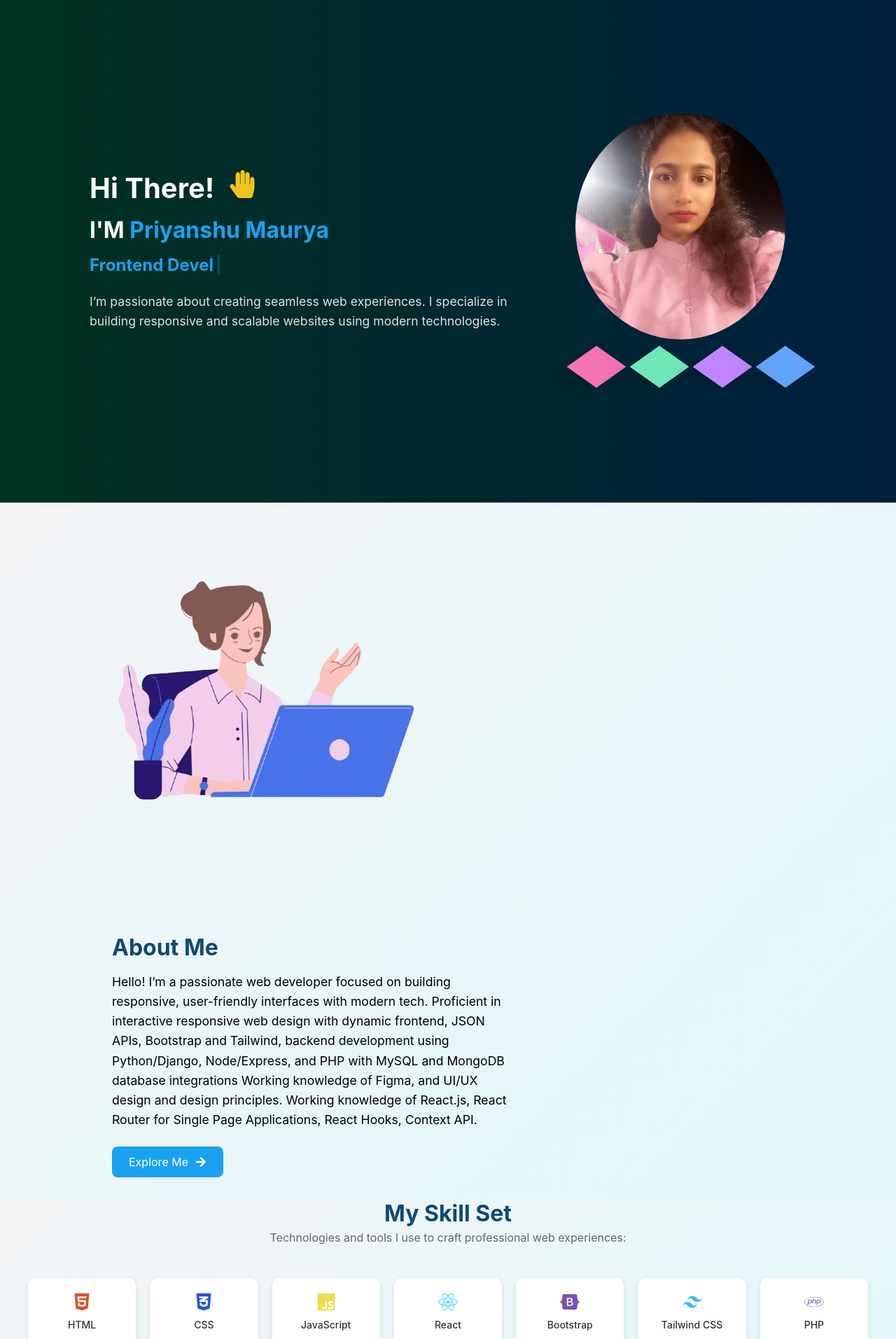
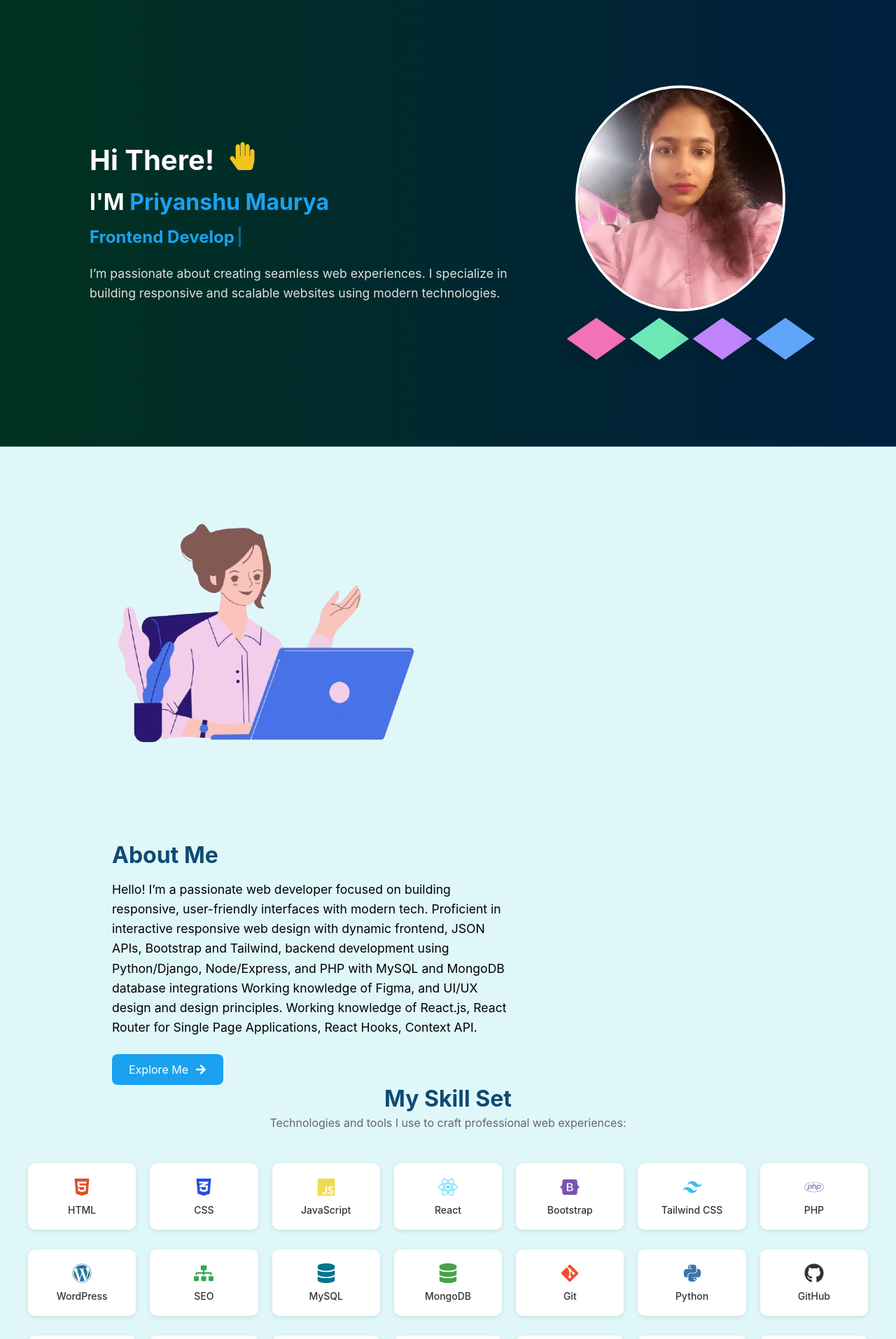
Before and after one commit to satyasaadhika/priyanshu-portfolio, a React (Create React App) app: page / in a window 1280 px wide. Shown: the part 87-2000 px from the top of the page at 70% size. Built offline with nearby package versions, Linux system fonts and the light colour scheme.

Commit message:
Update classname and style

```diff
--- a/src/pages/Home/Home.css
+++ b/src/pages/Home/Home.css
@@ -1,5 +1,5 @@
 .hero {
-  height: 90vh;
+  height: 80vh;
   display: flex;
   align-items: center;
   justify-content: space-between;
@@ -33,7 +33,7 @@
   font-weight: bold;
 }
 
-.role {
+.roletype {
   color:  rgb(26, 162, 241);
 }
 
@@ -41,6 +41,8 @@
   width: 300px;
   max-width: 100%;
   border-radius: 50%;
+  overflow: hidden;
+  border: 4px solid white;
 }
 
 .intro-text {
@@ -127,9 +129,11 @@
 .about-section {
   display: flex;
   justify-content: space-between;
-  padding: 2rem 10%;
+  padding-left: 10%;
+  padding-right: 10%;
+  padding-top: 30px;
   flex-wrap: wrap;
-  background: linear-gradient(135deg, #f3f4f6, #e0f7fa);
+  background:#e0f7fa;
 }
 
 .about-left img {
@@ -139,7 +143,6 @@
 .about-right {
   max-width: 600px;
   padding-left: 2rem;
-  margin-top: 80px;
 }
 
 .about-right h2 {
@@ -148,6 +151,7 @@
   color: #0e4a73;
   position: relative;
   display: inline-block;
+  margin-top: 30px;
 }
 
 .about-right h2::after {
@@ -203,21 +207,26 @@
     flex-direction: column;
     text-align: center;
     padding: 2rem;
+    padding-top: 15px ;
   }
 
   .about-right {
     padding-left: 0;
-    margin-top: 2rem;
   }
-
+  .about-right h2 {
+    margin-top: 0px;
+  }
   .about-left img {
-    width: 80%;
+    width: 100%;
+  }
+  .skills-title{
+    margin-top: 40px;
   }
 }
 
 /* Skills section */
 .skills-section {
-  background: linear-gradient(135deg, #f3f4f6, #e0f7fa);
+  background: #e0f7fa;
   text-align: center;
   padding-bottom: 80px;
 }
--- a/src/pages/Home/Home.js
+++ b/src/pages/Home/Home.js
@@ -6,7 +6,7 @@ import { FaHandPaper, FaArrowRight , FaGithub, FaHtml5, FaCss3Alt, FaJs, FaPytho
 import { Typewriter } from "react-simple-typewriter";
 import { TbBrandVercel } from "react-icons/tb";
 import { SiNetlify, SiCanva, SiSublimetext, SiTailwindcss } from "react-icons/si";
-import { Monitor, CloudUpload } from 'lucide-react';
+import { Monitor} from 'lucide-react';
 
 const HeroSection = () => {
   return (
@@ -21,7 +21,7 @@ const HeroSection = () => {
             I'M <span className="highlight">Priyanshu Maurya</span>
           </h2>
           <h3>
-            <span className="role">
+            <span className="roletype">
               <Typewriter
                 words={[
                   "Full Stack Developer",
@@ -104,7 +104,6 @@ const HeroSection = () => {
             <div className="skill-card"><FaFigma size={28} style={{ color: '#a259ff' }} /><span className="skill-name">Figma</span></div>
             <div className="skill-card"><TbBrandVercel size={28} style={{ color: '#000000' }} /><span className="skill-name">Vercel</span></div>
             <div className="skill-card"><SiNetlify size={28} style={{ color: '#38b2ac' }} /><span className="skill-name">Netlify</span></div>
-            <div className="skill-card"><CloudUpload size={28} style={{ color: '#24292e' }} /><span className="skill-name">GitHub Pages</span></div>
             <div className="skill-card"><FaInfinity  size={28} style={{ color: '#ff69b4' }} /><span className="skill-name">InfinityFree</span></div>
           </div>
       </section>
```
